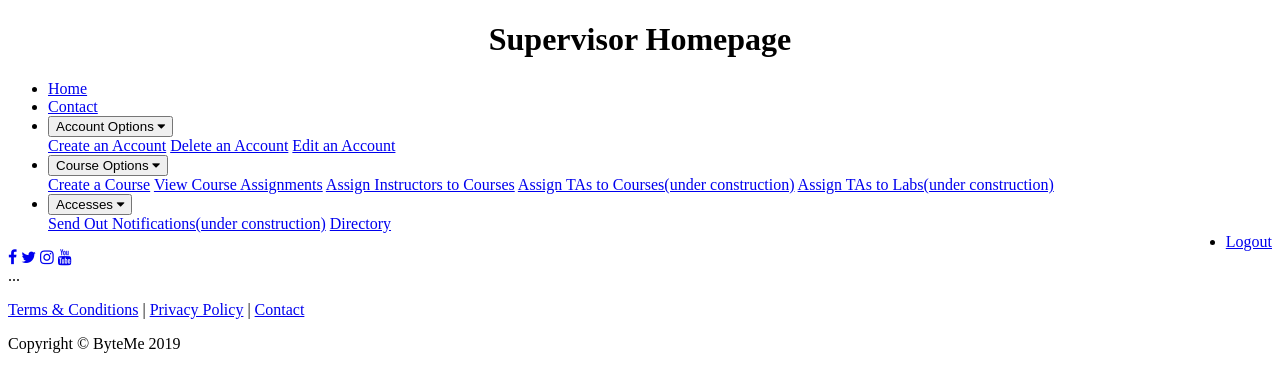
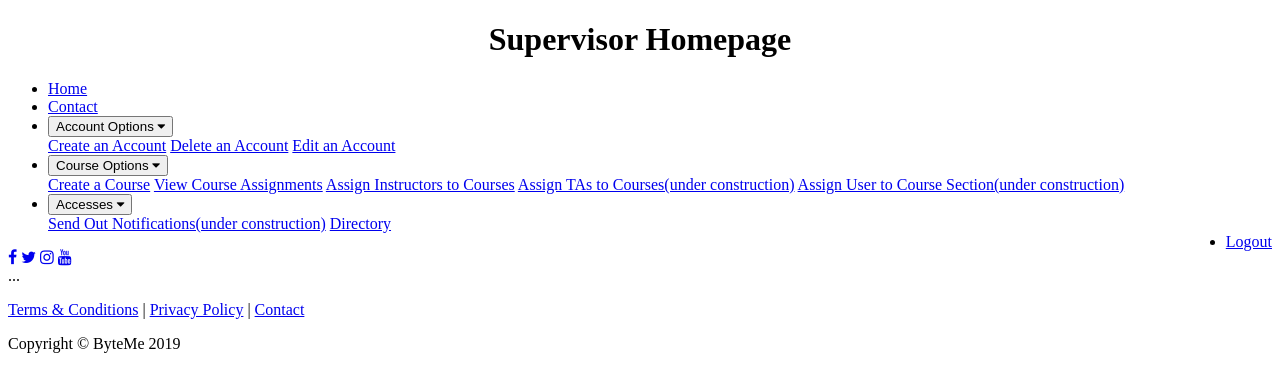
Before and after one commit to nmscannell/TaScheduleizer, a Django app: template templates/Accounts/SupervisorHome.html in a window 1280 px wide. Shown: the top 392 px of the page. Run offline with Django 3.2, Linux system fonts and the light colour scheme; the template is opened without the code that fills it, so the values that code supplies are empty; some libraries are stand-ins or nearby versions.

Commit message:
working on assign sections

```diff
--- a/templates/Accounts/SupervisorHome.html
+++ b/templates/Accounts/SupervisorHome.html
@@ -29,9 +29,9 @@
     <div class="dropdown-content">
         <a href="/createcourse">Create a Course</a>
          <a href="/courseassignments"/>View Course Assignments</a>
-         <a href="/assigninstructor">Assign Instructors to Courses</a>
-         <a href=" ">Assign TAs to Courses(under construction)</a>
-         <a href=" ">Assign TAs to Labs(under construction)</a>
+         <a href="/assigninstructor/">Assign Instructors to Courses</a>
+         <a href="/assigntacourse/">Assign TAs to Courses(under construction)</a>
+         <a href="/findcourses/">Assign User to Course Section(under construction)</a>
 
     </div>
 </div> </li>
--- a/templates/findCourses.html
+++ b/templates/findCourses.html
@@ -12,7 +12,7 @@
 
 </head>
 <body>
-<form method="post" action="/findCourse/">
+<form method="post" action="/findcourse/">
   {%csrf_token%}
 <select name = "course">
     {%for i  in courseList %}
```
